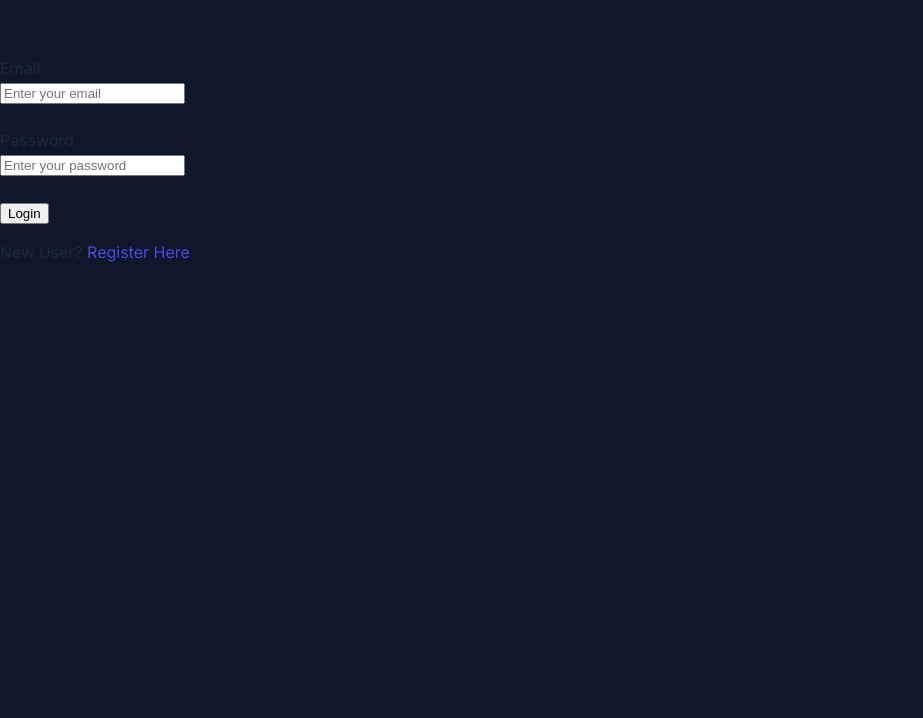
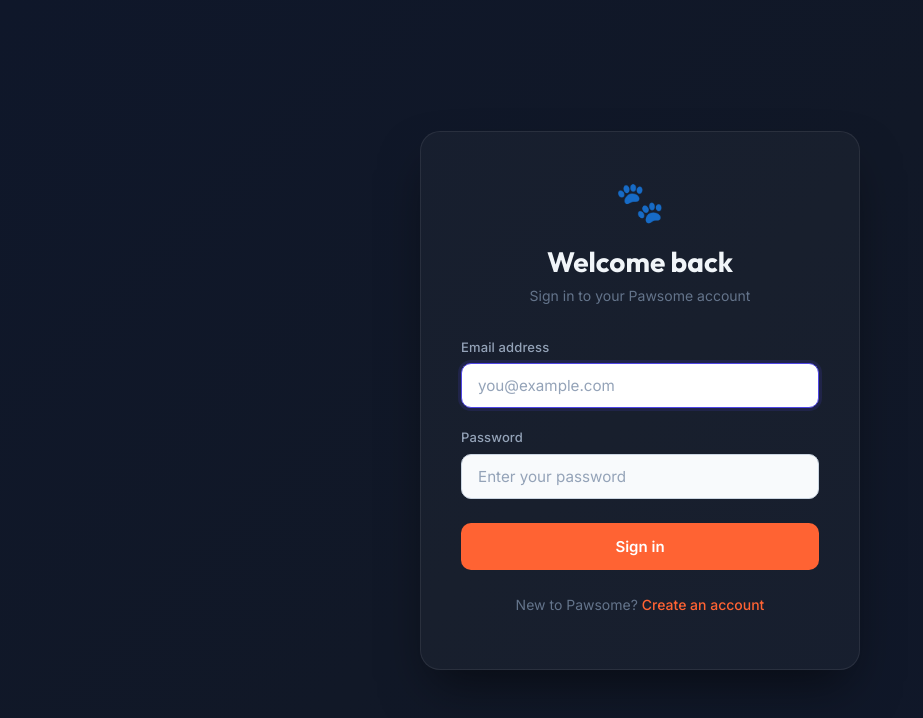
Before and after one commit to DebuggingDork/PawSome-frontend, a React (Vite) app in the folder frontend/: page /login in a window 1280 px wide. Shown: the top 718 px of the page, without its empty margins (0-923 px from the left). Built offline with nearby package versions, Linux system fonts and the light colour scheme; no server answers.

Commit message:
feat: wire up login, register, and logout to API

```diff
--- /dev/null
+++ b/frontend/src/pages/public/Login/Login.css
@@ -0,0 +1,141 @@
+.auth-page {
+  min-height: 100vh;
+  display: flex;
+  align-items: center;
+  justify-content: center;
+  background: linear-gradient(135deg, #0f172a 0%, #111827 50%, #0f172a 100%);
+  padding: 2rem;
+}
+
+.auth-card {
+  width: 100%;
+  max-width: 440px;
+  background: rgba(255, 255, 255, 0.03);
+  border: 1px solid rgba(255, 255, 255, 0.08);
+  border-radius: 20px;
+  padding: 2.5rem;
+  box-shadow: 0 25px 50px -12px rgba(0, 0, 0, 0.5);
+}
+
+.auth-brand {
+  text-align: center;
+  margin-bottom: 2rem;
+}
+
+.auth-brand-icon {
+  font-size: 2.5rem;
+  display: block;
+  margin-bottom: 0.75rem;
+}
+
+.auth-title {
+  font-size: 1.75rem;
+  font-weight: 700;
+  color: #f1f5f9;
+  margin: 0 0 0.375rem;
+  font-family: 'Outfit', sans-serif;
+}
+
+.auth-subtitle {
+  color: #64748b;
+  font-size: 0.875rem;
+  margin: 0;
+}
+
+.auth-form {
+  display: flex;
+  flex-direction: column;
+  gap: 1.25rem;
+}
+
+.form-field {
+  display: flex;
+  flex-direction: column;
+  gap: 0.375rem;
+}
+
+.form-label {
+  font-size: 0.8125rem;
+  font-weight: 500;
+  color: #94a3b8;
+  letter-spacing: 0.01em;
+}
+
+.form-input {
+  width: 100%;
+  padding: 0.75rem 1rem;
+  background: rgba(255, 255, 255, 0.05);
+  border: 1px solid rgba(255, 255, 255, 0.1);
+  border-radius: 10px;
+  color: #f1f5f9;
+  font-size: 0.9375rem;
+  font-family: 'Inter', sans-serif;
+  transition: border-color 150ms ease, background 150ms ease;
+  box-sizing: border-box;
+}
+
+.form-input::placeholder {
+  color: #475569;
+}
+
+.form-input:focus {
+  outline: none;
+  border-color: hsl(14 100% 60% / 0.6);
+  background: rgba(255, 255, 255, 0.07);
+}
+
+.form-error {
+  color: #f87171;
+  font-size: 0.8125rem;
+  margin: 0;
+  padding: 0.625rem 0.875rem;
+  background: rgba(239, 68, 68, 0.08);
+  border: 1px solid rgba(239, 68, 68, 0.2);
+  border-radius: 8px;
+  line-height: 1.4;
+}
+
+.auth-btn {
+  width: 100%;
+  padding: 0.875rem;
+  background: hsl(14 100% 60%);
+  color: white;
+  border: none;
+  border-radius: 10px;
+  font-size: 0.9375rem;
+  font-weight: 600;
+  font-family: 'Inter', sans-serif;
+  transition: background 150ms ease, transform 100ms ease;
+  margin-top: 0.25rem;
+}
+
+.auth-btn:hover:not(:disabled) {
+  background: hsl(14 100% 54%);
+}
+
+.auth-btn:active:not(:disabled) {
+  transform: translateY(1px);
+}
+
+.auth-btn:disabled {
+  opacity: 0.6;
+  cursor: not-allowed;
+}
+
+.auth-footer {
+  text-align: center;
+  margin-top: 1.5rem;
+  font-size: 0.875rem;
+  color: #64748b;
+}
+
+.auth-footer a {
+  color: hsl(14 100% 60%);
+  font-weight: 500;
+  text-decoration: none;
+  transition: color 150ms ease;
+}
+
+.auth-footer a:hover {
+  color: hsl(14 100% 54%);
+}
--- a/frontend/src/pages/public/Login/Login.tsx
+++ b/frontend/src/pages/public/Login/Login.tsx
@@ -1,48 +1,107 @@
-import { Link, useNavigate } from "react-router-dom";
+import { useState } from 'react';
+import { Link, useNavigate, useLocation } from 'react-router-dom';
+import toast from 'react-hot-toast';
+import { useAuth } from '../../../hooks/useAuth';
+import { authService } from '../../../services/auth.service';
+import type { LoginPayload } from '../../../types/auth';
+import './Login.css';
 
 function Login() {
   const navigate = useNavigate();
+  const location = useLocation();
+  const { login } = useAuth();
 
-  const handleLogin = () => {
-    navigate("/dashboard");
+  const from = (location.state as { from?: { pathname: string } } | null)?.from?.pathname ?? '/dashboard';
+
+  const [form, setForm] = useState<LoginPayload>({ email: '', password: '' });
+  const [error, setError] = useState('');
+  const [isLoading, setIsLoading] = useState(false);
+
+  const handleChange = (e: React.ChangeEvent<HTMLInputElement>) => {
+    setForm((prev) => ({ ...prev, [e.target.name]: e.target.value }));
+    if (error) setError('');
+  };
+
+  const handleSubmit = async (e: React.FormEvent) => {
+    e.preventDefault();
+    if (!form.email || !form.password) {
+      setError('Please enter your email and password.');
+      return;
+    }
+
+    setIsLoading(true);
+    setError('');
+
+    try {
+      const tokens = await authService.login(form);
+      await login(tokens.access_token, tokens.refresh_token);
+      toast.success('Welcome back!');
+      navigate(from, { replace: true });
+    } catch (err: unknown) {
+      const status = (err as { response?: { status?: number } })?.response?.status;
+      if (status === 401) {
+        setError('Invalid email or password. Please try again.');
+      } else {
+        setError('Something went wrong. Please try again.');
+      }
+    } finally {
+      setIsLoading(false);
+    }
   };
 
   return (
-    <div>
-      <h1>Login</h1>
+    <div className="auth-page">
+      <div className="auth-card">
+        <div className="auth-brand">
+          <span className="auth-brand-icon">🐾</span>
+          <h1 className="auth-title">Welcome back</h1>
+          <p className="auth-subtitle">Sign in to your Pawsome account</p>
+        </div>
 
-      <div>
-        <label>Email</label>
-        <br />
+        <form className="auth-form" onSubmit={handleSubmit} noValidate>
+          {error && <p className="form-error">{error}</p>}
+
+          <div className="form-field">
+            <label className="form-label" htmlFor="email">Email address</label>
             <input
+              id="email"
+              name="email"
               type="email"
-          placeholder="Enter your email"
+              className="form-input"
+              placeholder="you@example.com"
+              value={form.email}
+              onChange={handleChange}
+              autoComplete="email"
+              autoFocus
+              required
             />
           </div>
 
-      <br />
-
-      <div>
-        <label>Password</label>
-        <br />
+          <div className="form-field">
+            <label className="form-label" htmlFor="password">Password</label>
             <input
+              id="password"
+              name="password"
               type="password"
+              className="form-input"
               placeholder="Enter your password"
+              value={form.password}
+              onChange={handleChange}
+              autoComplete="current-password"
+              required
             />
           </div>
 
-      <br />
+          <button type="submit" className="auth-btn" disabled={isLoading}>
+            {isLoading ? 'Signing in…' : 'Sign in'}
+          </button>
+        </form>
 
-      <button onClick={handleLogin}>
-        Login
-      </button>
-
-      <p>
-        New User?{" "}
-        <Link to="/register">
-          Register Here
-        </Link>
+        <p className="auth-footer">
+          New to Pawsome?{' '}
+          <Link to="/register">Create an account</Link>
         </p>
+      </div>
     </div>
   );
 }
--- /dev/null
+++ b/frontend/src/pages/public/Register/Register.css
@@ -0,0 +1,2 @@
+/* Register shares the same auth design language as Login */
+@import url('../Login/Login.css');
--- a/frontend/src/pages/public/Register/Register.tsx
+++ b/frontend/src/pages/public/Register/Register.tsx
@@ -1,54 +1,137 @@
-import { useNavigate } from "react-router-dom";
+import { useState } from 'react';
+import { Link, useNavigate } from 'react-router-dom';
+import toast from 'react-hot-toast';
+import { useAuth } from '../../../hooks/useAuth';
+import { authService } from '../../../services/auth.service';
+import type { RegisterPayload } from '../../../types/auth';
+import './Register.css';
 
 function Register() {
   const navigate = useNavigate();
+  const { login } = useAuth();
 
-  const handleRegister = () => {
-    alert("Registration Successful");
+  const [form, setForm] = useState({ email: '', password: '', confirmPassword: '' });
+  const [error, setError] = useState('');
+  const [isLoading, setIsLoading] = useState(false);
 
-    navigate("/dashboard");
+  const handleChange = (e: React.ChangeEvent<HTMLInputElement>) => {
+    setForm((prev) => ({ ...prev, [e.target.name]: e.target.value }));
+    if (error) setError('');
+  };
+
+  const handleSubmit = async (e: React.FormEvent) => {
+    e.preventDefault();
+
+    if (!form.email || !form.password || !form.confirmPassword) {
+      setError('Please fill in all fields.');
+      return;
+    }
+    if (form.password.length < 8) {
+      setError('Password must be at least 8 characters.');
+      return;
+    }
+    if (form.password !== form.confirmPassword) {
+      setError('Passwords do not match.');
+      return;
+    }
+
+    setIsLoading(true);
+    setError('');
+
+    const payload: RegisterPayload = { email: form.email, password: form.password };
+
+    try {
+      await authService.register(payload);
+      // Auto-login immediately after successful registration
+      const tokens = await authService.login(payload);
+      await login(tokens.access_token, tokens.refresh_token);
+      toast.success('Account created! Welcome to Pawsome 🐾');
+      navigate('/dashboard', { replace: true });
+    } catch (err: unknown) {
+      const res = (err as { response?: { status?: number; data?: { detail?: string } } })?.response;
+      const status = res?.status;
+      const detail = res?.data?.detail ?? '';
+
+      if (status === 409 || (typeof detail === 'string' && detail.toLowerCase().includes('email'))) {
+        setError('An account with this email already exists.');
+      } else if (status === 422) {
+        setError('Please enter a valid email and a stronger password.');
+      } else {
+        setError('Registration failed. Please try again.');
+      }
+    } finally {
+      setIsLoading(false);
+    }
   };
 
   return (
-    <div>
-      <h1>Create Account</h1>
+    <div className="auth-page">
+      <div className="auth-card">
+        <div className="auth-brand">
+          <span className="auth-brand-icon">🐾</span>
+          <h1 className="auth-title">Create account</h1>
+          <p className="auth-subtitle">Find your pet's perfect match</p>
+        </div>
 
-      <div>
-        <label>Name</label>
-        <br />
+        <form className="auth-form" onSubmit={handleSubmit} noValidate>
+          {error && <p className="form-error">{error}</p>}
+
+          <div className="form-field">
+            <label className="form-label" htmlFor="email">Email address</label>
             <input
-          type="text"
-          placeholder="Enter your name"
+              id="email"
+              name="email"
+              type="email"
+              className="form-input"
+              placeholder="you@example.com"
+              value={form.email}
+              onChange={handleChange}
+              autoComplete="email"
+              autoFocus
+              required
             />
           </div>
 
-      <br />
-
-      <div>
-        <label>Email</label>
-        <br />
+          <div className="form-field">
+            <label className="form-label" htmlFor="password">Password</label>
             <input
-          type="email"
-          placeholder="Enter your email"
+              id="password"
+              name="password"
+              type="password"
+              className="form-input"
+              placeholder="At least 8 characters"
+              value={form.password}
+              onChange={handleChange}
+              autoComplete="new-password"
+              required
             />
           </div>
 
-      <br />
-
-      <div>
-        <label>Password</label>
-        <br />
+          <div className="form-field">
+            <label className="form-label" htmlFor="confirmPassword">Confirm password</label>
             <input
+              id="confirmPassword"
+              name="confirmPassword"
               type="password"
-          placeholder="Create password"
+              className="form-input"
+              placeholder="Repeat your password"
+              value={form.confirmPassword}
+              onChange={handleChange}
+              autoComplete="new-password"
+              required
             />
           </div>
 
-      <br />
+          <button type="submit" className="auth-btn" disabled={isLoading}>
+            {isLoading ? 'Creating account…' : 'Create account'}
+          </button>
+        </form>
 
-      <button onClick={handleRegister}>
-        Register
-      </button>
+        <p className="auth-footer">
+          Already have an account?{' '}
+          <Link to="/login">Sign in</Link>
+        </p>
+      </div>
     </div>
   );
 }
```
Also changed, not shown: frontend/src/components/layout/DashboardHeader/DashboardHeader.tsx (+11 -9 lines), frontend/src/components/layout/DashboardSidebar/DashboardSidebar.tsx (+5 -6 lines), frontend/src/services/auth.service.ts (added, +16 -0 lines). Lines whose indentation alone changed are shown as unchanged.
